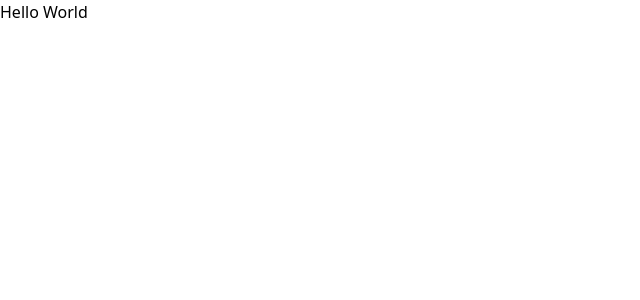
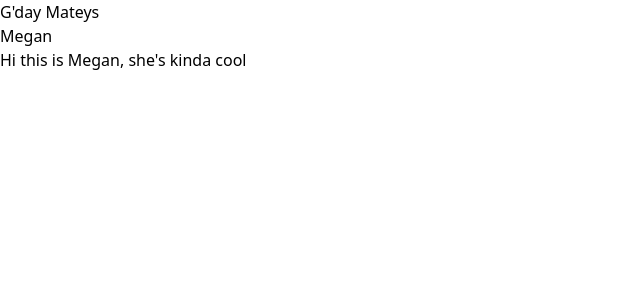
Before and after one commit to Cheyenne-Moutain-Computer-Science-Club/club-website, a Next.js app: page /Megan in a window 1280 px wide. Shown: the top 300 px of the page, without its empty margins (0-640 px from the left). Built offline with nearby package versions, Linux system fonts and the light colour scheme.

Commit message:
added elements to my page (fun card element :))

```diff
--- /dev/null
+++ b/pages/Megan/card.js
@@ -0,0 +1,11 @@
+export default function Card() {
+  return(
+    <div>
+    <h1>Megan</h1>
+      <p> Hi this is Megan, she's kinda cool</p>
+
+
+    </div>
+  )
+
+}
--- a/pages/Megan/index.js
+++ b/pages/Megan/index.js
@@ -1,8 +1,12 @@
+import Card from "./card";
+
 export default function Megan() {
   return (
     <div>
-      <h1>Hello World</h1>
+      <h1>G'day Mateys</h1>
+      <Card />
     </div>
+
 
   )
 }
```
